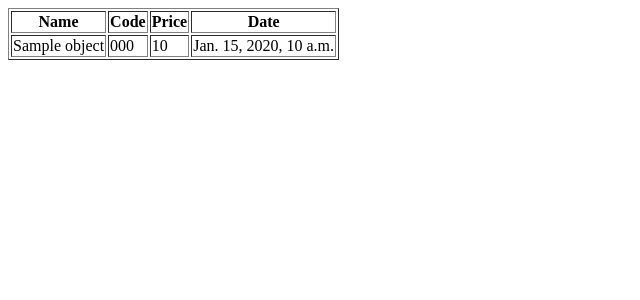
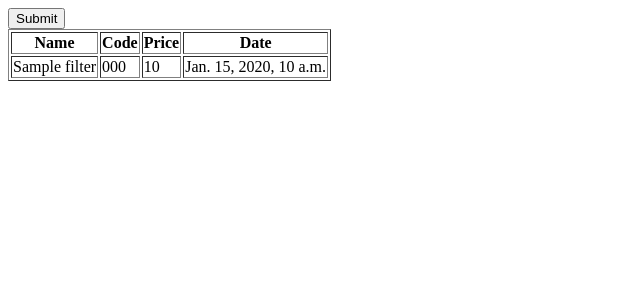
Before and after one commit to maciej88/bankier, a Django app: template app/templates/index.html in a window 1280 px wide. Shown: the top 300 px of the page, without its empty margins (0-640 px from the left). Run offline with Django 3.2, Linux system fonts and the light colour scheme; the template is opened without the code that fills it: most values are stand-ins (such as "Sample title", 1, 10 or a date in 2020).

Commit message:
filtering

```diff
--- a/app/templates/index.html
+++ b/app/templates/index.html
@@ -5,6 +5,10 @@
     <title>Title</title>
 </head>
 <body>
+<form method="GET">
+{{ filter.form }}
+    <button type="submit">Submit</button>
+</form>
 <table border="1">
         <tr>
             <th>Name</th>
@@ -12,7 +16,7 @@
             <th>Price</th>
             <th>Date</th>
         </tr>
-        {% for i in object_list %}
+        {% for i in filter.object_list %}
         <tr>
             <td>{{ i.name }}</td>
             <td>{{ i.code }}</td>
```
Also changed, not shown: app/filters.py (added, +13 -0 lines), app/views.py (+7 -1 lines).
